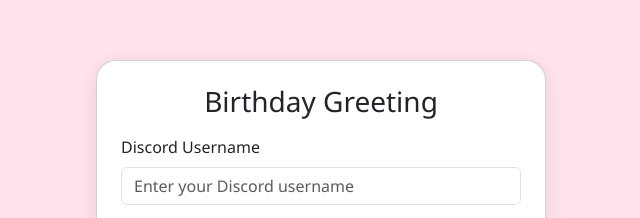
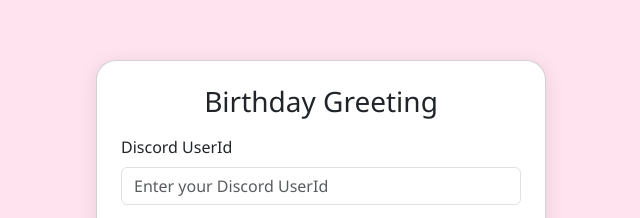
Before and after one commit to chaelyooo/bdaycode, a plain HTML site: page index.html in a window 1280 px wide. Shown: the part 186-404 px from the top of the page, 319-959 px from the left. Drawn offline with nearby package versions, Linux system fonts and the light colour scheme.

Commit message:
Update index.html

```diff
--- a/index.html
+++ b/index.html
@@ -33,8 +33,8 @@
       <h3 class="text-center mb-3 text-pink">Birthday Greeting</h3>
       <form id="birthdayForm">
         <div class="mb-3">
-          <label class="form-label">Discord Username</label>
-          <input type="text" class="form-control" id="username" placeholder="Enter your Discord username" required>
+          <label class="form-label">Discord UserId</label>
+          <input type="text" class="form-control" id="username" placeholder="Enter your Discord UserId" required>
         </div>
         <div class="mb-3">
           <label class="form-label">Message</label>
```
